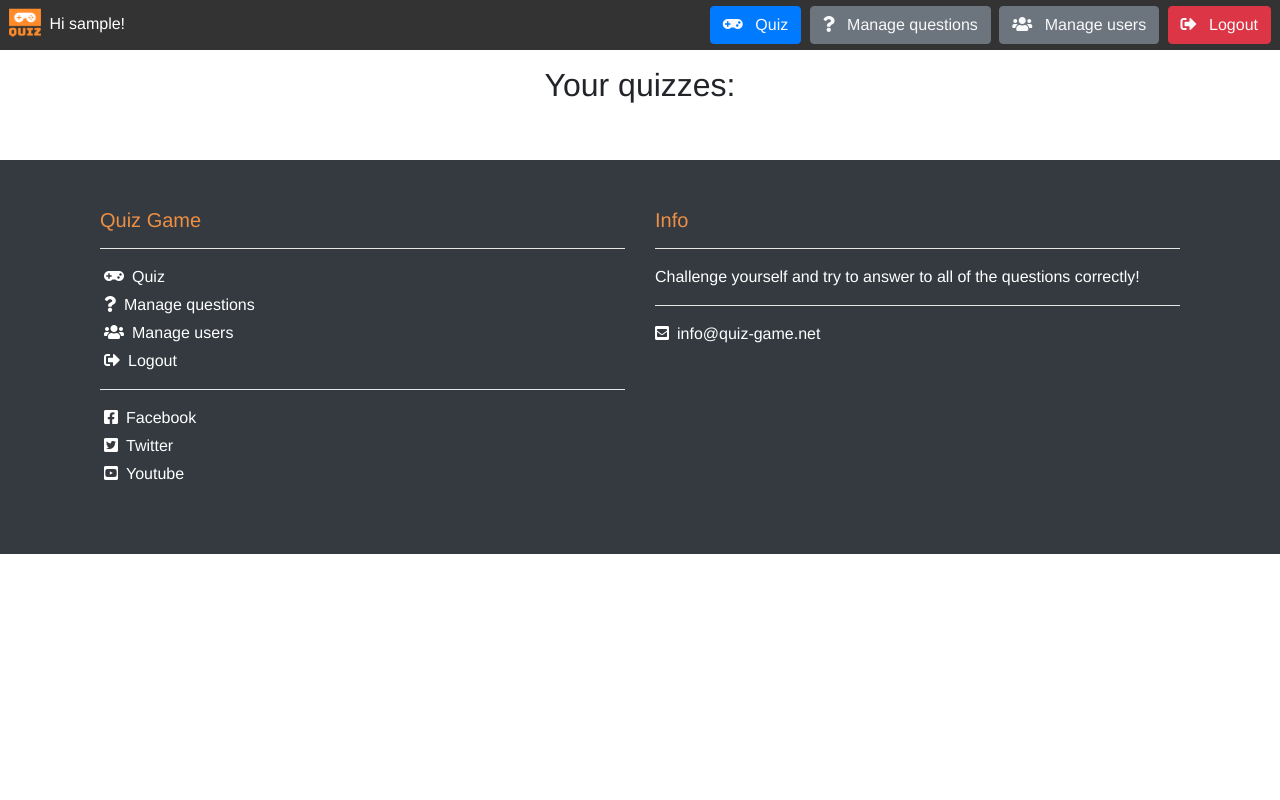
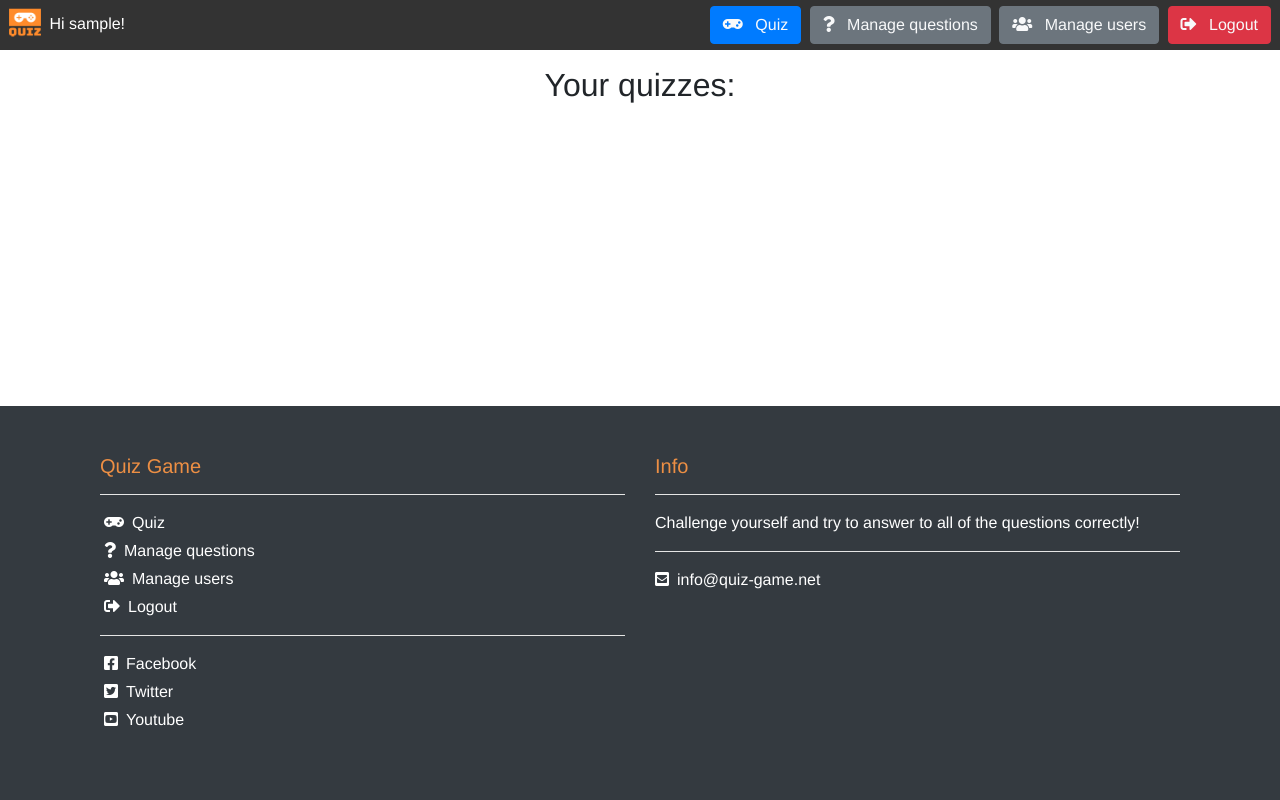
Before and after one commit to FrankN88/quiz-game, a Flask app: page /all_results in a window 1280 px wide. Run offline with Flask 2, Linux system fonts and the light colour scheme; the visitor is signed in with stand-in values (Sample User, id 1); data that the repository does not hold is empty; some libraries are stand-ins or nearby versions.

Commit message:
style.css - Footer always at the end of the page

```diff
--- a/static/css/style.css
+++ b/static/css/style.css
@@ -4,6 +4,10 @@
 */
 body{
     font-family: "Helvetica";
+    flex-direction: column;
+    display: flex;
+    align-items: stretch;
+    min-height: 100vh;
 }
 
 /*
@@ -86,6 +90,10 @@ header img{
     FOOTER
     The last element, present in every page
 */
+footer{
+    margin-top: auto;
+}
+
 footer hr{
     background: #fff;
 }
```
